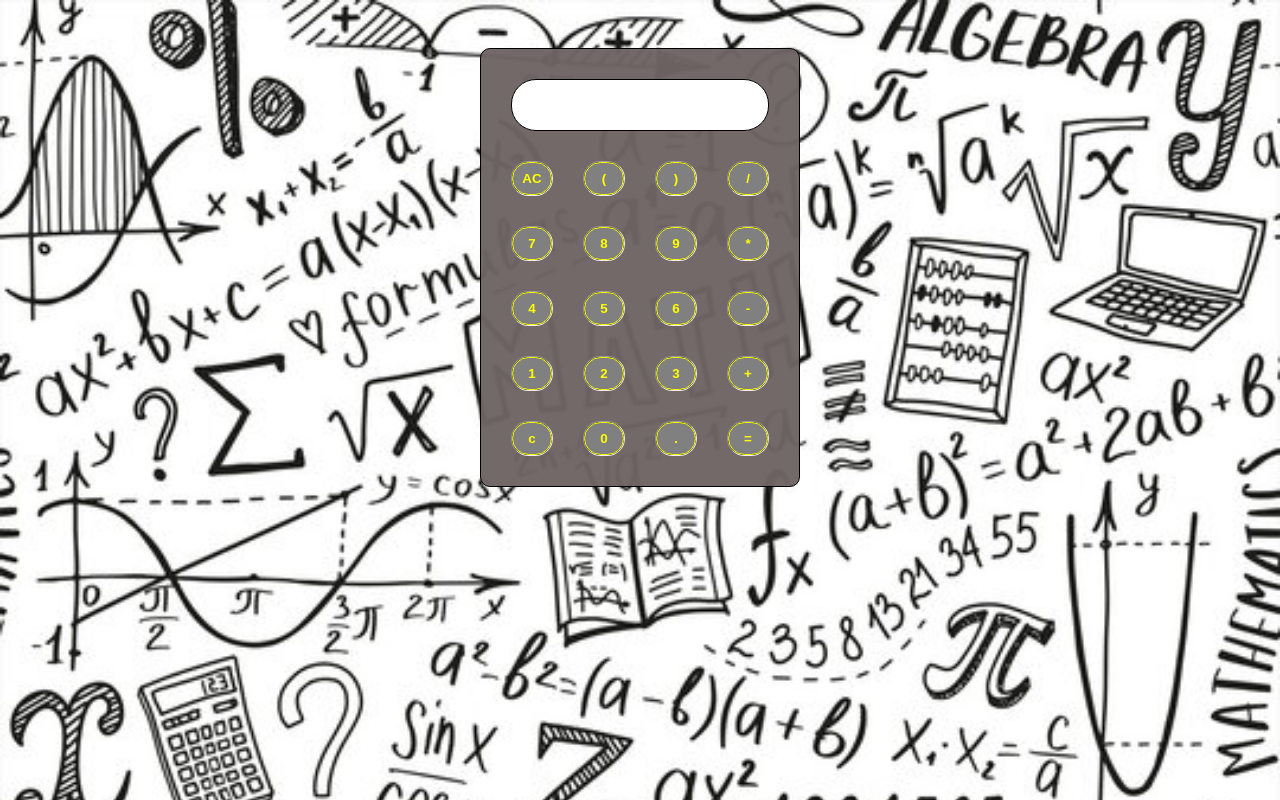
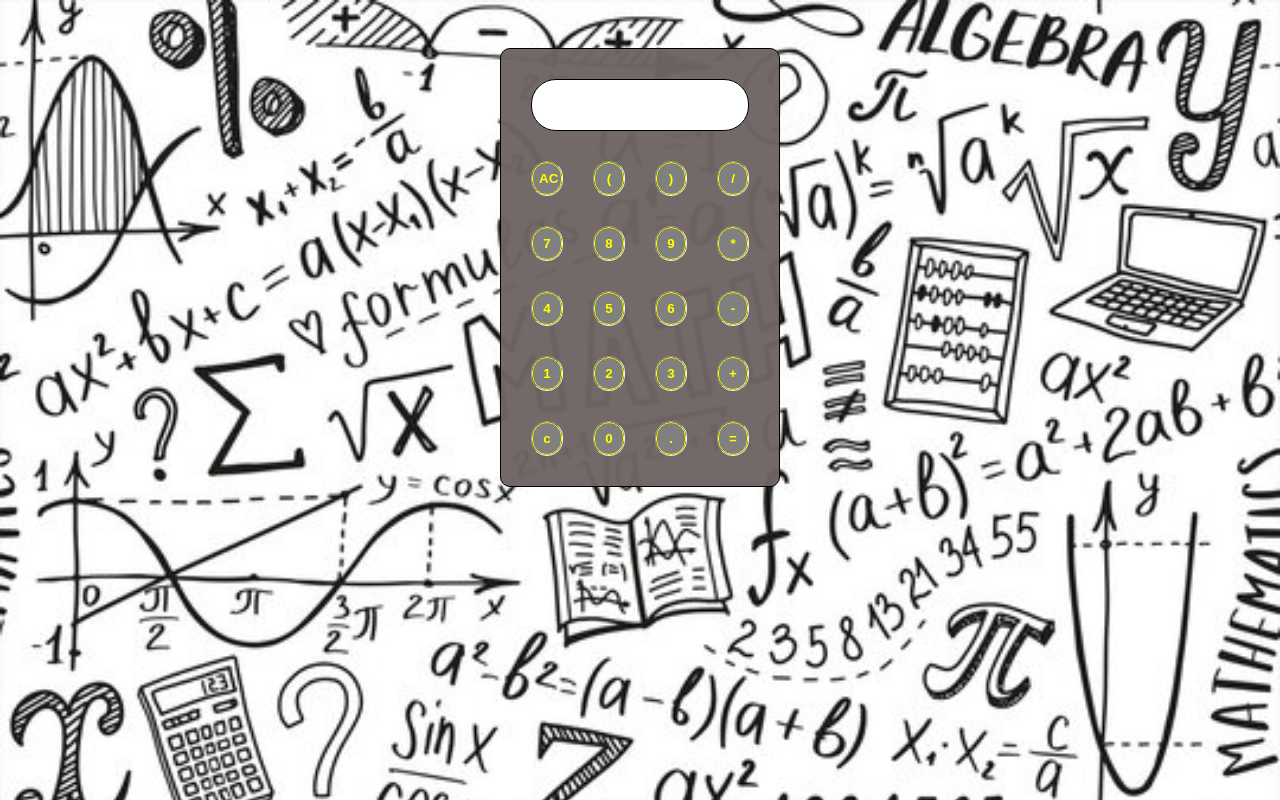
Before and after one commit to Rishabh071107/calculator, a plain HTML site: page index.html in a window 1280 px wide. Drawn offline with Linux system fonts and the light colour scheme.

Commit message:
file updated

```diff
--- a/style.css
+++ b/style.css
@@ -18,10 +18,6 @@ table{
 }
 
 
-.cg1{
-
-    background-color:
-}
 
 .panel{
 
@@ -29,6 +25,7 @@ table{
     height: 30px;
     border: 1px solid;
     border-radius:25px;
+
 }
 
 
@@ -39,14 +36,13 @@ table{
 
 
 button{
-    width: 40px;
+    width: 30px;
     height:33px;
 
     font-weight:bold;
     border: none;
 
 
-     box-sizing : ;
     color:yellow;
     background-color: grey;
     border-radius:50px;
@@ -70,11 +66,3 @@ td{
         height : 60px;
         width  : 60px;
     }
-
-
-
-.last
-{
-    color: aqua;
-
-}
```
